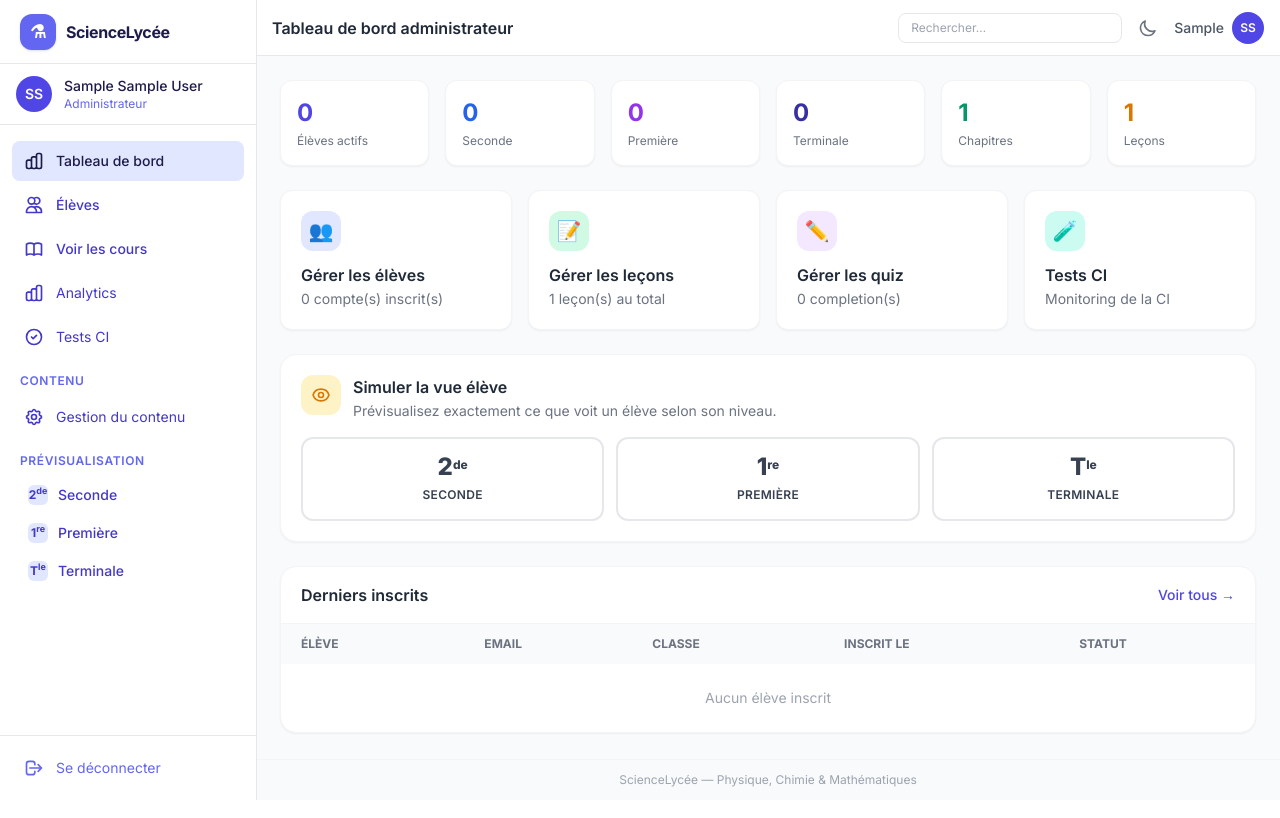
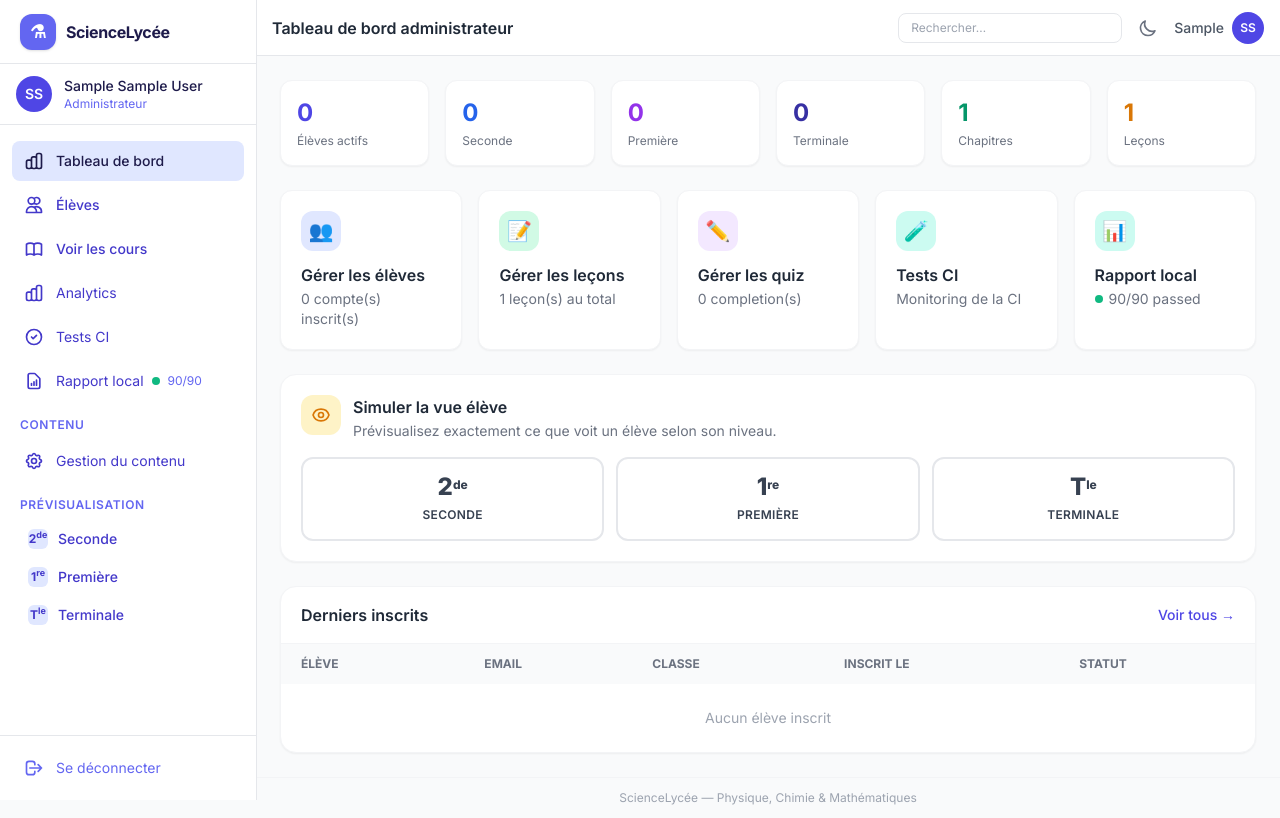
Before and after one commit to vRamothe/persProject, a Django app: page /tableau-de-bord/ in a window 1280 px wide. Run offline with Django 5.2, Linux system fonts and the light colour scheme; a user stored in the database is signed in; tables that the repository leaves empty hold one stand-in row (values such as "Sample post"); some libraries are stand-ins or nearby versions.

Commit message:
feat: add local test report functionality with admin dashboard integration

```diff
--- a/backend/config/settings/base.py
+++ b/backend/config/settings/base.py
@@ -71,6 +71,7 @@ TEMPLATES = [
                 "django.template.context_processors.request",
                 "django.contrib.auth.context_processors.auth",
                 "django.contrib.messages.context_processors.messages",
+                "users.context_processors.test_report_status",
             ],
         },
     },
--- a/backend/templates/base.html
+++ b/backend/templates/base.html
@@ -261,6 +261,22 @@
         </svg>
         Tests CI
       </a>
+      <a href="{% url 'admin_test_report' %}"
+         class="flex items-center gap-3 px-3 py-2.5 rounded-lg text-indigo-200 hover:bg-indigo-800 hover:text-white text-sm transition-colors">
+        <svg class="w-5 h-5 flex-shrink-0" fill="none" stroke="currentColor" viewBox="0 0 24 24">
+          <path stroke-linecap="round" stroke-linejoin="round" stroke-width="2" d="M9 17v-2m3 2v-4m3 4v-6m2 10H7a2 2 0 01-2-2V5a2 2 0 012-2h5.586a1 1 0 01.707.293l5.414 5.414a1 1 0 01.293.707V19a2 2 0 01-2 2z"/>
+        </svg>
+        <span class="flex items-center gap-2">
+          Rapport local
+          {% if test_report_exists %}
+            <span class="w-2 h-2 rounded-full {% if test_report_status == 'green' %}bg-emerald-500{% elif test_report_status == 'orange' %}bg-amber-500{% elif test_report_status == 'red' %}bg-red-500{% else %}bg-gray-400{% endif %}"></span>
+            <span class="text-xs text-indigo-400">{{ test_report_passed }}/{{ test_report_total }}</span>
+          {% else %}
+            <span class="w-2 h-2 rounded-full bg-gray-400"></span>
+            <span class="text-xs text-indigo-400">N/A</span>
+          {% endif %}
+        </span>
+      </a>
       <div class="pt-3 pb-1 px-2">
         <p class="text-xs font-semibold text-indigo-400 uppercase tracking-wider">Contenu</p>
       </div>
--- a/backend/templates/dashboard/admin.html
+++ b/backend/templates/dashboard/admin.html
@@ -34,7 +34,7 @@
   </div>
 
   <!-- Actions rapides admin -->
-  <div class="grid grid-cols-1 sm:grid-cols-2 lg:grid-cols-4 gap-4">
+  <div class="grid grid-cols-1 sm:grid-cols-2 lg:grid-cols-5 gap-4">
     <a href="{% url 'admin_utilisateurs' %}"
        class="bg-white rounded-xl p-5 shadow-sm border border-gray-100 hover:border-indigo-300 hover:shadow-md transition-all group">
       <div class="w-10 h-10 rounded-xl bg-indigo-100 text-indigo-600 flex items-center justify-center text-xl mb-3 group-hover:bg-indigo-600 group-hover:text-white transition-colors">
@@ -66,6 +66,22 @@
       </div>
       <div class="font-semibold text-gray-800">Tests CI</div>
       <div class="text-sm text-gray-500 mt-0.5">Monitoring de la CI</div>
+    </a>
+    <a href="{% url 'admin_test_report' %}"
+       class="bg-white rounded-xl p-5 shadow-sm border border-gray-100 hover:border-teal-300 hover:shadow-md transition-all group">
+      <div class="w-10 h-10 rounded-xl bg-teal-100 text-teal-600 flex items-center justify-center text-xl mb-3 group-hover:bg-teal-600 group-hover:text-white transition-colors">
+        📊
+      </div>
+      <div class="font-semibold text-gray-800">Rapport local</div>
+      <div class="text-sm text-gray-500 mt-0.5 flex items-center gap-1.5">
+        {% if test_report_exists %}
+          <span class="w-2 h-2 rounded-full {% if test_report_status == 'green' %}bg-emerald-500{% elif test_report_status == 'orange' %}bg-amber-500{% elif test_report_status == 'red' %}bg-red-500{% else %}bg-gray-400{% endif %}"></span>
+          {{ test_report_passed }}/{{ test_report_total }} passed
+        {% else %}
+          <span class="w-2 h-2 rounded-full bg-gray-400"></span>
+          Aucun rapport
+        {% endif %}
+      </div>
     </a>
   </div>
 
--- /dev/null
+++ b/backend/users/context_processors.py
@@ -0,0 +1,80 @@
+import re
+import logging
+
+from django.conf import settings
+
+logger = logging.getLogger(__name__)
+
+
+def _parse_test_report(report_path):
+    """Parse test_report.html et retourne les stats (passed, failed, error, total, status)."""
+    try:
+        content = report_path.read_text(encoding="utf-8")
+    except Exception as e:
+        logger.warning("Impossible de lire le rapport de tests : %s", e)
+        return None
+
+    def _extract(class_name):
+        match = re.search(
+            rf'<span class="{class_name}">(\d+)\s', content
+        )
+        return int(match.group(1)) if match else 0
+
+    passed = _extract("passed")
+    failed = _extract("failed")
+    error = _extract("error")
+    total = passed + failed + error
+
+    if failed == 0 and error == 0:
+        status = "green"
+    elif error > 0 or failed > 3:
+        status = "red"
+    else:
+        status = "orange"
+
+    return {
+        "passed": passed,
+        "failed": failed,
+        "error": error,
+        "total": total,
+        "status": status,
+    }
+
+
+def test_report_status(request):
+    """Context processor : injecte le statut du rapport de tests local pour les admins."""
+    if not hasattr(request, "user") or not request.user.is_authenticated:
+        return {}
+    if not getattr(request.user, "is_admin", False):
+        return {}
+
+    report_path = settings.BASE_DIR / "test_report.html"
+    if not report_path.exists():
+        return {
+            "test_report_exists": False,
+            "test_report_passed": 0,
+            "test_report_failed": 0,
+            "test_report_error": 0,
+            "test_report_total": 0,
+            "test_report_status": "gray",
+        }
+
+    stats = _parse_test_report(report_path)
+    if stats is None:
+        return {
+            "test_report_exists": False,
+            "test_report_passed": 0,
+            "test_report_failed": 0,
+            "test_report_error": 0,
+            "test_report_total": 0,
+            "test_report_status": "gray",
+        }
+
+    return {
+        "test_report_exists": True,
+        "test_report_passed": stats["passed"],
+        "test_report_failed": stats["failed"],
+        "test_report_error": stats["error"],
+        "test_report_total": stats["total"],
+        "test_report_status": stats["status"],
+    }
--- a/backend/users/urls.py
+++ b/backend/users/urls.py
@@ -37,4 +37,7 @@ urlpatterns = [
     path("admin-panel/preview/<str:niveau>/", views.preview_niveau_view, name="preview_niveau"),
     path("admin-panel/analytics/", views.admin_analytics_view, name="admin_analytics"),
     path("admin-panel/tests/", views.admin_tests_view, name="admin_tests"),
+    path("admin-panel/rapport-tests/", views.admin_test_report_view, name="admin_test_report"),
+    path("admin-panel/rapport-tests/raw/", views.admin_serve_test_report, name="admin_serve_report"),
+    path("admin-panel/rapport-tests/run/", views.admin_run_tests_view, name="admin_run_tests"),
 ]
--- a/backend/users/views.py
+++ b/backend/users/views.py
@@ -3,9 +3,11 @@ import logging
 from django.contrib.auth import login, logout, update_session_auth_hash
 from django.contrib.auth.decorators import login_required
 from django.contrib import messages
+from django.conf import settings
 from django.core import signing
 from django.core.mail import send_mail
 from django.db import models
+from django.http import HttpResponse
 from django.shortcuts import render, redirect, get_object_or_404
 from django.views import View
 from django.utils.decorators import method_decorator
@@ -732,3 +734,112 @@ def admin_tests_view(request):
         "repo_url": repo_url,
         "error": None,
     })
+
+
+# ---- Rapport de tests local ----
+
+@login_required
+def admin_test_report_view(request):
+    """Affiche le rapport de tests local (test_report.html) dans une iframe."""
+    if not request.user.is_admin:
+        return redirect("tableau_de_bord")
+
+    report_path = settings.BASE_DIR / "test_report.html"
+    report_exists = report_path.exists()
+
+    passed = failed = error = total = 0
+    status = "gray"
+    if report_exists:
+        from .context_processors import _parse_test_report
+        stats = _parse_test_report(report_path)
+        if stats:
+            passed = stats["passed"]
+            failed = stats["failed"]
+            error = stats["error"]
+            total = stats["total"]
+            status = stats["status"]
+
+    return render(request, "dashboard/admin_test_report.html", {
+        "report_exists": report_exists,
+        "passed": passed,
+        "failed": failed,
+        "error": error,
+        "total": total,
+        "status": status,
+    })
+
+
+@login_required
+def admin_serve_test_report(request):
+    """Sert le contenu brut de test_report.html pour l'iframe."""
+    if not request.user.is_admin:
+        return redirect("tableau_de_bord")
+
+    report_path = settings.BASE_DIR / "test_report.html"
+    if not report_path.exists():
+        return HttpResponse("Aucun rapport disponible", status=404)
+
+    return HttpResponse(
+        report_path.read_text(encoding="utf-8"),
+        content_type="text/html",
+    )
+
+
+@login_required
+def admin_run_tests_view(request):
+    """Relance les tests pytest et retourne le statut en fragment HTMX."""
+    if not request.user.is_admin:
+        return HttpResponse(status=403)
+    if request.method != "POST":
+        return HttpResponse(status=405)
+
+    import subprocess
+
+    try:
+        subprocess.run(
+            ["pytest", "-v", "--html=test_report.html", "--self-contained-html", "--tb=short"],
+            capture_output=True,
+            text=True,
+            cwd=str(settings.BASE_DIR),
+            timeout=120,
+        )
+    except subprocess.TimeoutExpired:
+        return HttpResponse(
+            '<div id="test-status" class="text-red-600 font-semibold">Timeout : les tests ont dépassé 120s</div>',
+            content_type="text/html",
+        )
+    except Exception as e:
+        logger.error("Erreur lors de l'exécution des tests : %s", e)
+        return HttpResponse(
+            f'<div id="test-status" class="text-red-600 font-semibold">Erreur : {e}</div>',
+            content_type="text/html",
+        )
+
+    # Parse le nouveau rapport
+    report_path = settings.BASE_DIR / "test_report.html"
+    passed = failed = error = total = 0
+    status = "gray"
+    if report_path.exists():
+        from .context_processors import _parse_test_report
+        stats = _parse_test_report(report_path)
+        if stats:
+            passed = stats["passed"]
+            failed = stats["failed"]
+            error = stats["error"]
+            total = stats["total"]
+            status = stats["status"]
+
+    color_map = {"green": "bg-emerald-500", "orange": "bg-amber-500", "red": "bg-red-500", "gray": "bg-gray-400"}
+    dot_class = color_map.get(status, "bg-gray-400")
+    text_color = {"green": "text-emerald-700", "orange": "text-amber-700", "red": "text-red-700", "gray": "text-gray-500"}
+    txt_class = text_color.get(status, "text-gray-500")
+
+    return HttpResponse(f"""
+        <div id="test-status" class="flex items-center gap-4 flex-wrap">
+            <span class="inline-flex items-center gap-1.5 px-3 py-1 rounded-full bg-emerald-100 text-emerald-700 text-sm font-medium">{passed} passed</span>
+            <span class="inline-flex items-center gap-1.5 px-3 py-1 rounded-full bg-red-100 text-red-700 text-sm font-medium">{failed} failed</span>
+            <span class="inline-flex items-center gap-1.5 px-3 py-1 rounded-full bg-amber-100 text-amber-700 text-sm font-medium">{error} errors</span>
+            <span class="inline-flex items-center gap-1.5 {txt_class} text-sm font-semibold"><span class="w-2.5 h-2.5 rounded-full {dot_class}"></span> {passed}/{total}</span>
+        </div>
+        <script>document.getElementById('report-iframe').contentWindow.location.reload();</script>
+    """, content_type="text/html")
```
Also changed, not shown: backend/templates/dashboard/admin_test_report.html (added, +63 -0 lines), .github/copilot-instructions.md.
